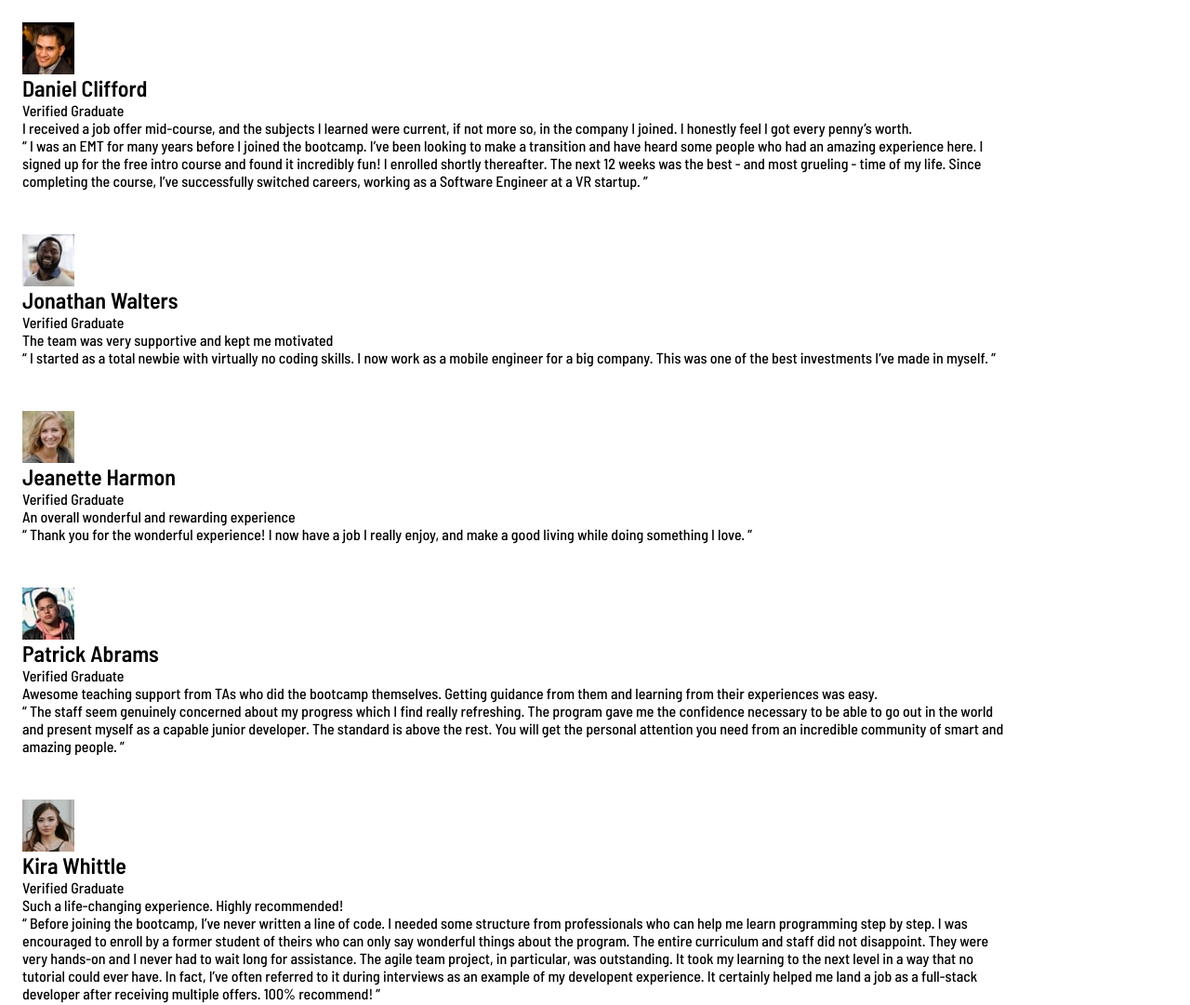
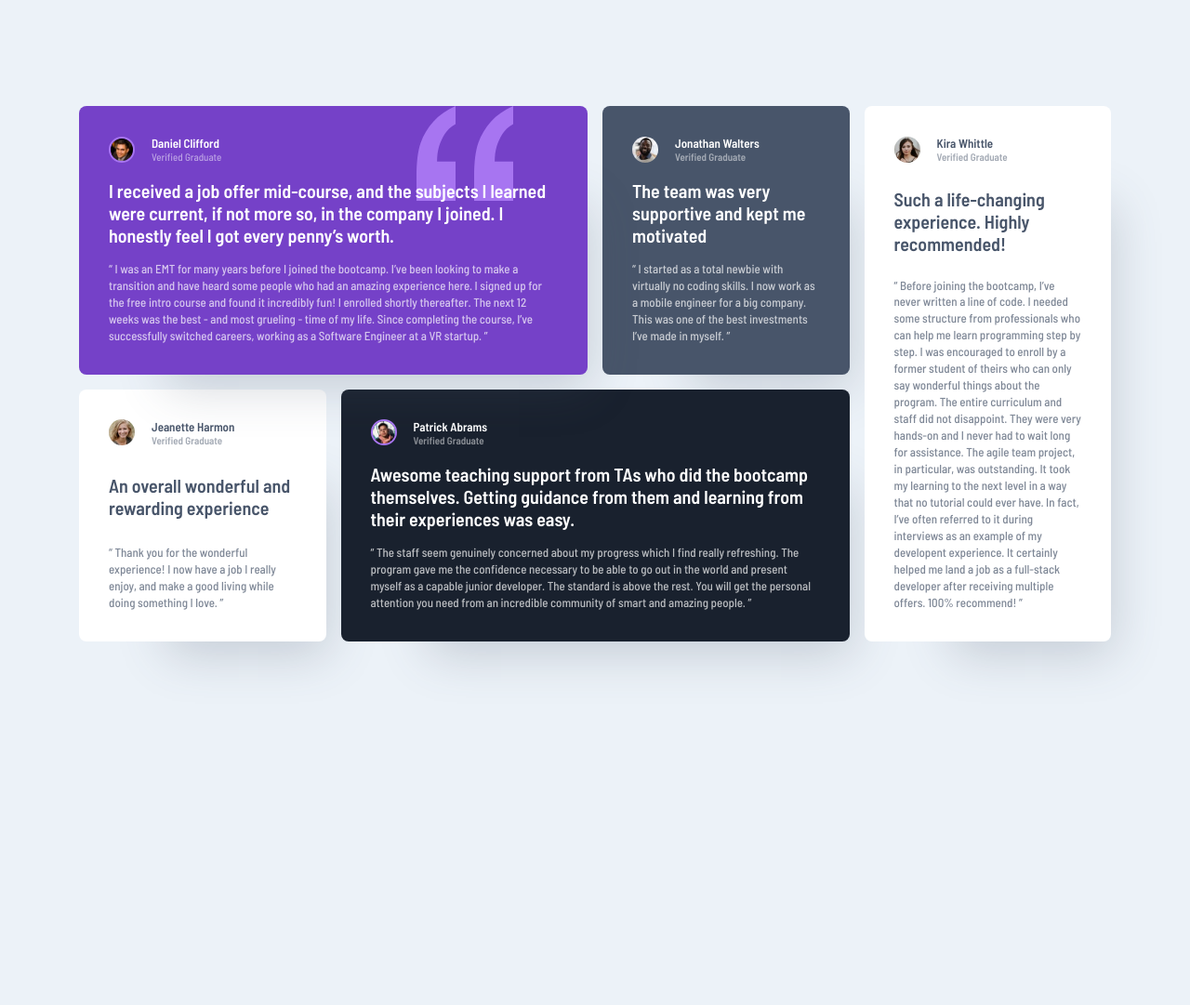
Before and after one commit to awongdev/testimonials-grid, a plain HTML site: page index.html in a window 1280 px wide. Shown: the whole page at 93% size. After the commit the page ends 800 px from the top, so only its background shows below. Drawn offline with Linux system fonts and the light colour scheme.

Commit message:
finish layout update README

```diff
--- a/index.html
+++ b/index.html
@@ -22,19 +22,28 @@
   <body>
     <main class="container">
       <article class="card">
-        <div>
+        <img
+          class="quotes"
+          src="./images/bg-pattern-quotation.svg"
+          alt="Quotes"
+        />
+        <div class="user">
+          <img
+            class="user-img user-img-border"
+            src="./images/image-daniel.jpg"
+            alt="Daniel"
+          />
           <div>
-            <img src="./images/image-daniel.jpg" alt="Daniel" />
+            <h2 class="user-name">Daniel Clifford</h2>
+            <p class="user-status">Verified Graduate</p>
           </div>
-          <h2>Daniel Clifford</h2>
         </div>
-        <p>Verified Graduate</p>
-        <p>
+        <p class="testimonial-title">
           I received a job offer mid-course, and the subjects I learned were
           current, if not more so, in the company I joined. I honestly feel I
           got every penny’s worth.
         </p>
-        <p>
+        <p class="testimonial-text">
           “ I was an EMT for many years before I joined the bootcamp. I’ve been
           looking to make a transition and have heard some people who had an
           amazing experience here. I signed up for the free intro course and
@@ -46,13 +55,19 @@
       </article>
 
       <article class="card">
-        <div>
-          <img src="./images/image-jonathan.jpg" alt="Jonathan" />
+        <div class="user">
+          <img
+            class="user-img"
+            src="./images/image-jonathan.jpg"
+            alt="Jonathan"
+          />
+          <div>
+            <h2 class="user-name">Jonathan Walters</h2c>
+            <p class="user-status">Verified Graduate</p>
+          </div>
         </div>
-        <h2>Jonathan Walters</h2>
-        <p>Verified Graduate</p>
-        <p>The team was very supportive and kept me motivated</p>
-        <p>
+        <p class="testimonial-title">The team was very supportive and kept me motivated</p>
+        <p class="testimonial-text">
           “ I started as a total newbie with virtually no coding skills. I now
           work as a mobile engineer for a big company. This was one of the best
           investments I’ve made in myself. ”
@@ -60,30 +75,42 @@
       </article>
 
       <article class="card">
-        <div>
-          <img src="./images/image-jeanette.jpg" alt="Jeanette" />
+        <div class="user">
+          <img
+            class="user-img"
+            src="./images/image-jeanette.jpg"
+            alt="Jeanette"
+          />
+          <div>
+            <h2 class="user-name">Jeanette Harmon</h2c>
+            <p class="user-status">Verified Graduate</p>
+          </div>
         </div>
-        <h2>Jeanette Harmon</h2>
-        <p>Verified Graduate</p>
-        <p>An overall wonderful and rewarding experience</p>
-        <p>
+        <p class="testimonial-title">An overall wonderful and rewarding experience</p>
+        <p class="testimonial-text">
           “ Thank you for the wonderful experience! I now have a job I really
           enjoy, and make a good living while doing something I love. ”
         </p>
       </article>
 
       <article class="card">
-        <div>
-          <img src="./images/image-patrick.jpg" alt="Patrick" />
+        <div class="user">
+          <img
+            class="user-img user-img-border"
+            src="./images/image-patrick.jpg"
+            alt="Patrick"
+          />
+          <div>
+            <h2 class="user-name">Patrick Abrams</h2c>
+            <p class="user-status">Verified Graduate</p>
+          </div>
         </div>
-        <h2>Patrick Abrams</h2>
-        <p>Verified Graduate</p>
-        <p>
+        <p class="testimonial-title">
           Awesome teaching support from TAs who did the bootcamp themselves.
           Getting guidance from them and learning from their experiences was
           easy.
         </p>
-        <p>
+        <p class="testimonial-text">
           “ The staff seem genuinely concerned about my progress which I find
           really refreshing. The program gave me the confidence necessary to be
           able to go out in the world and present myself as a capable junior
@@ -94,13 +121,15 @@
       </article>
 
       <article class="card">
-        <div>
-          <img src="./images/image-kira.jpg" alt="Kira" />
+        <div class="user">
+          <img class="user-img" src="./images/image-kira.jpg" alt="Kira" />
+          <div>
+            <h2 class="user-name">Kira Whittle</h2c>
+            <p class="user-status">Verified Graduate</p>
+          </div>
         </div>
-        <h2>Kira Whittle</h2>
-        <p>Verified Graduate</p>
-        <p>Such a life-changing experience. Highly recommended!</p>
-        <p>
+        <p class="testimonial-title">Such a life-changing experience. Highly recommended!</p>
+        <p class="testimonial-text">
           “ Before joining the bootcamp, I’ve never written a line of code. I
           needed some structure from professionals who can help me learn
           programming step by step. I was encouraged to enroll by a former
--- a/main.css
+++ b/main.css
@@ -28,11 +28,111 @@ img {
 
 html {
   font-family: 'Barlow Semi Condensed', sans-serif;
+  height: 100%;
+}
+
+body {
+  background-color: var(--gray-blue);
+  display: grid;
+  justify-content: center;
+  align-items: center;
+  min-height: 100%;
 }
 
 .container {
-  max-width: 69.375rem;
+  max-width: 45rem;
+  display: grid;
+  gap: 1rem;
+  margin: 4.5rem 1.5rem;
 }
 .card {
-  padding: 1.5rem;
+  padding: 2rem;
+  border-radius: 0.5rem;
+  background-color: var(--violet);
+  color: white;
+  display: flex;
+  flex-direction: column;
+  gap: 1rem;
+  box-shadow: 3rem 3.75rem 3.125rem -2.938rem rgba(72, 85, 106, 0.247378);
+  height: 100%;
+  justify-content: space-between;
 }
+.card:first-child {
+  position: relative;
+}
+.card:nth-child(2) {
+  background-color: var(--dark-blue);
+}
+.card:nth-child(3) {
+  background-color: #ffffff;
+  color: var(--dark-blue);
+}
+.card:nth-child(4) {
+  background-color: var(--black-blue);
+}
+.card:nth-child(5) {
+  background-color: #ffffff;
+  color: var(--dark-blue);
+}
+.quotes {
+  position: absolute;
+  right: 1.5rem;
+  top: 0;
+}
+.user {
+  display: flex;
+  align-items: center;
+  gap: 1.125rem;
+  margin-bottom: 2px;
+  z-index: 10;
+}
+.user-name {
+  font-size: 0.813rem;
+}
+.user-status {
+  font-size: 0.688rem;
+  opacity: 0.5;
+}
+.user-img {
+  border-radius: 50%;
+  width: 1.75rem;
+  height: 1.75rem;
+}
+.user-img-border {
+  border: 2px solid #a775f1;
+}
+
+.testimonial-title {
+  font-size: 1.25rem;
+  z-index: 10;
+  font-weight: 600;
+}
+.testimonial-text {
+  font-size: 0.813rem;
+  opacity: 0.7;
+  line-height: 138%;
+}
+
+@media (min-width: 1024px) {
+  .container {
+    max-height: 35.75rem;
+    max-width: 69.375rem;
+    grid-template-columns: repeat(4, 1fr);
+  }
+  .card:nth-child(1) {
+    grid-column: 1 / span 2;
+  }
+  .card:nth-child(3) {
+    grid-row: 2;
+  }
+  .card:nth-child(4) {
+    grid-column: 2 / span 2;
+  }
+  .card:nth-child(5) {
+    grid-row: 1 / span 2;
+    grid-column: 4;
+  }
+  .quotes {
+    right: 5rem;
+  }
+}
```
Also changed, not shown: screenshot.png (added), 2 other files.
